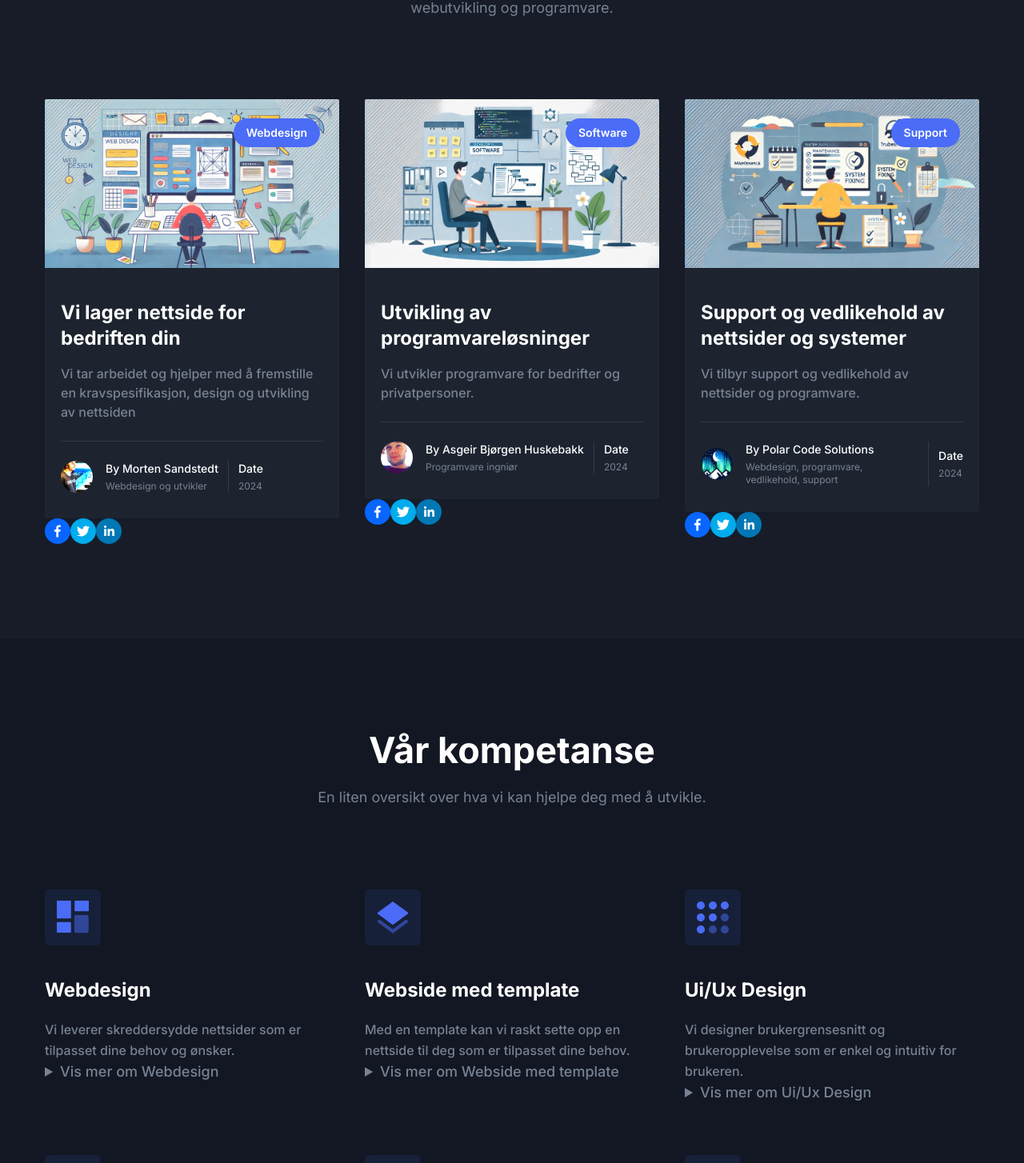
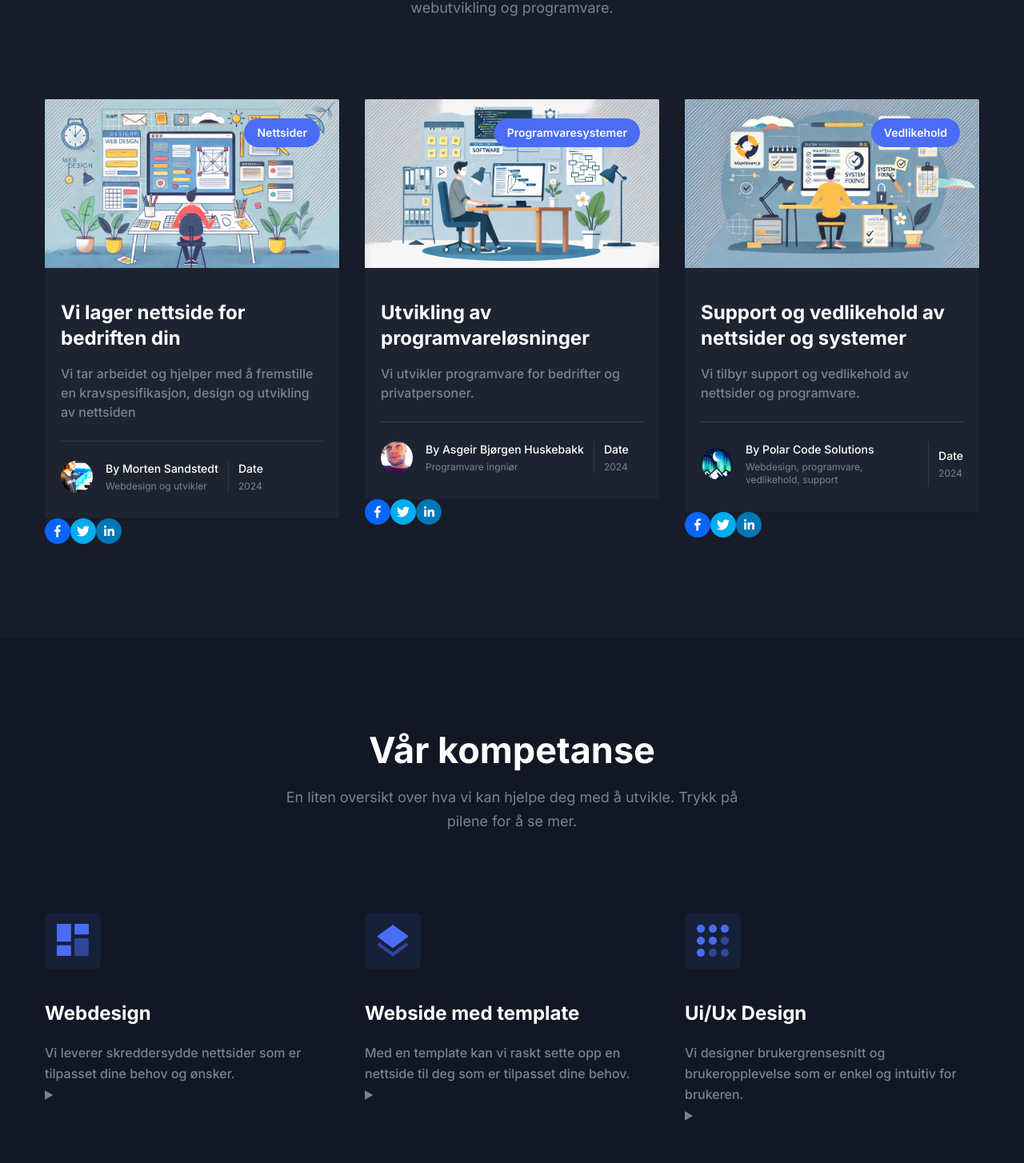
Before and after one commit to PolarCodeSolutions/polarCS-website-react, a Next.js app: page / in a window 1280 px wide. Shown: the part 791-2245 px from the top of the page at 80% size. Built offline with nearby package versions, Linux system fonts and the light colour scheme.

Commit message:
SEO-290724-0322

```diff
--- a/src/components/Blog/blogData.tsx
+++ b/src/components/Blog/blogData.tsx
@@ -13,7 +13,7 @@ const blogData: Blog[] = [
       image: "/images/blog/morten.png",
       designation: "Webdesign og utvikler",
     },
-    tags: ["webdesign"],
+    tags: ["Nettsider"],
     publishDate: "2024",
 
   },
@@ -30,7 +30,7 @@ const blogData: Blog[] = [
       image: "/images/blog/asgeir.jpg",
       designation: "Programvare ingniør",
     },
-    tags: ["software"],
+    tags: ["Programvaresystemer"],
     publishDate: "2024",
   },
   {
@@ -46,7 +46,7 @@ const blogData: Blog[] = [
       image: "/images/logo/croppedPolarLogo.png",
       designation: "Webdesign, programvare, vedlikehold, support",
     },
-    tags: ["Support"],
+    tags: ["Vedlikehold"],
     publishDate: "2024",
   },
 ];
--- a/src/components/Features/SingleFeature.tsx
+++ b/src/components/Features/SingleFeature.tsx
@@ -15,7 +15,7 @@ const SingleFeature = ({ feature }: { feature: Feature }) => {
           {paragraph}
         </p>
         <details className="mb-2 text-base font-medium text-body-color sm:text-lg lg:text-base xl:text-lg">
-            <summary>Vis mer om {title}</summary>
+            <summary></summary>
             {dropdownInfo}
           </details>
 
--- a/src/components/Features/index.tsx
+++ b/src/components/Features/index.tsx
@@ -9,7 +9,7 @@ const Features = () => {
         <div className="container">
           <SectionTitle
             title="Vår kompetanse"
-            paragraph="En liten oversikt over hva vi kan hjelpe deg med å utvikle."
+            paragraph="En liten oversikt over hva vi kan hjelpe deg med å utvikle. Trykk på pilene for å se mer."
             center
           />
           <div className="grid grid-cols-1 gap-x-8 gap-y-14 md:grid-cols-2 lg:grid-cols-3">
--- a/src/components/Footer/index.tsx
+++ b/src/components/Footer/index.tsx
@@ -131,7 +131,7 @@ const Footer = () => {
                       href="/kontakt"
                       className="mb-4 inline-block text-base text-body-color duration-300 hover:text-primary dark:text-body-color-dark dark:hover:text-primary"
                     >
-                      Kontakt oss
+                      Ta kontakt med oss
                     </Link>
                   </li>
                 </ul>
```
